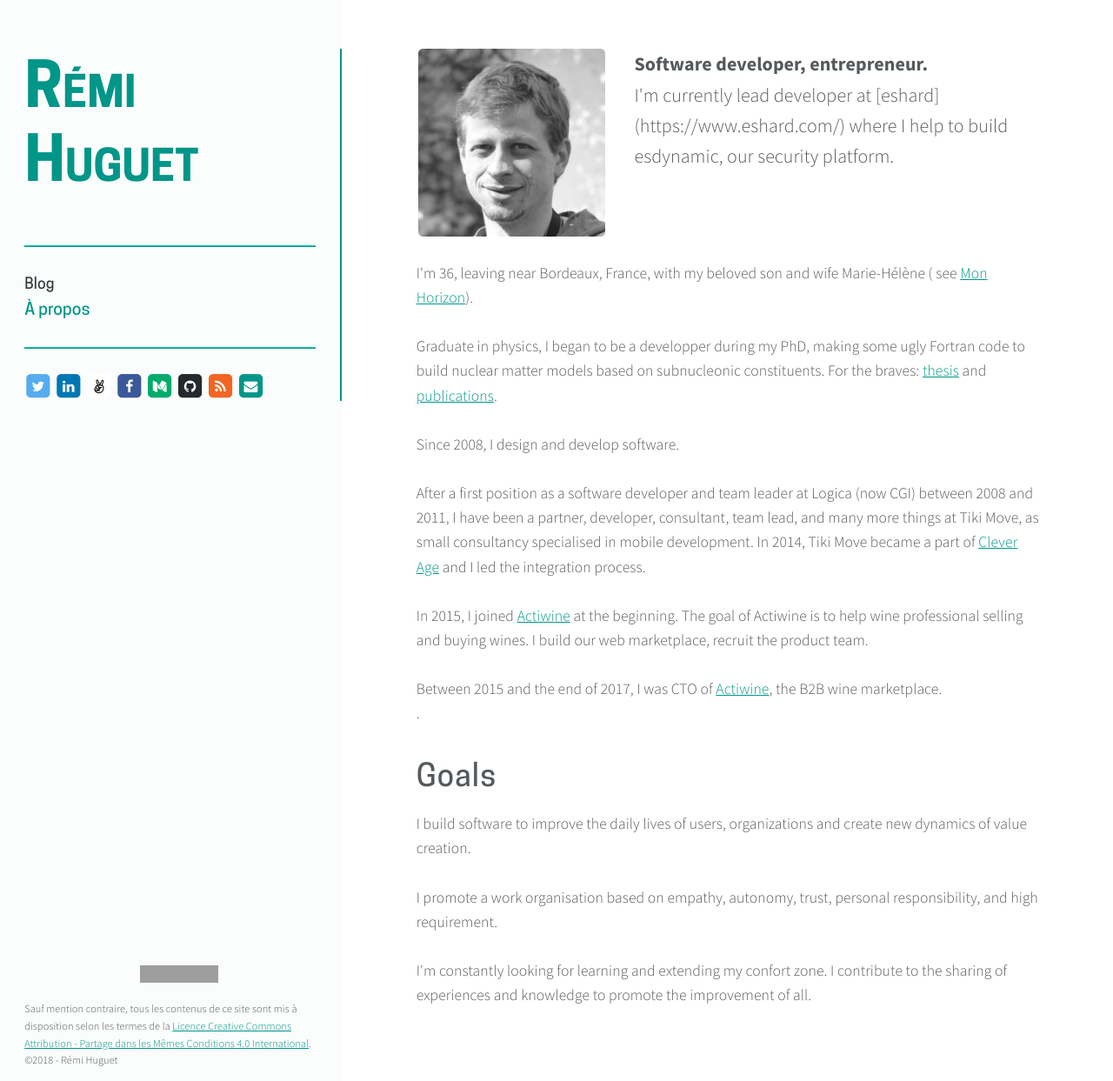
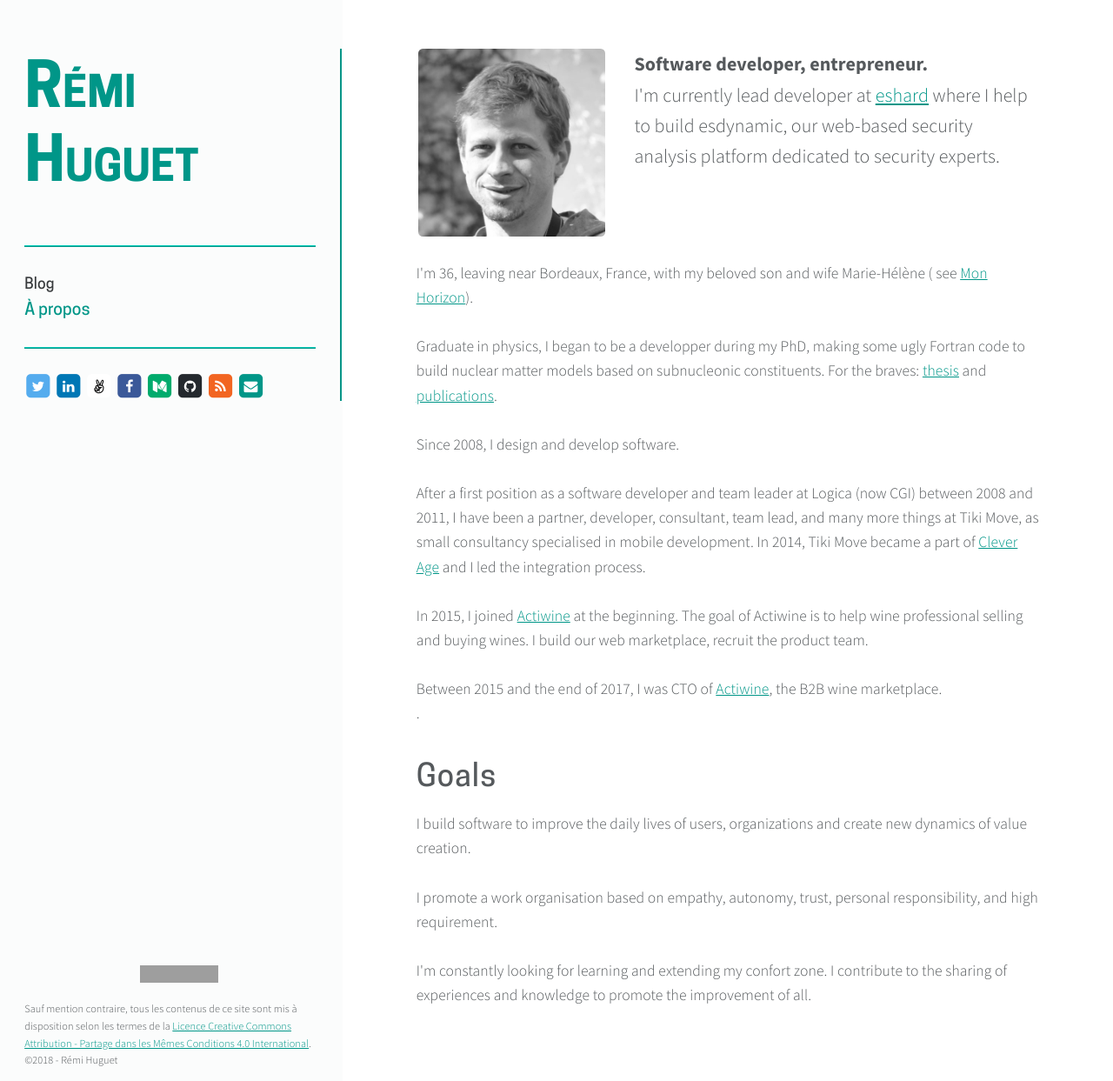
Before and after one commit to remihuguet/remihuguet.github.io, a Jekyll site: the page built from about.html, in a window 1280 px wide and 1243 px high. Shown: the whole window at 87% size. Built offline with Jekyll 4.4.1, drawn with Linux system fonts in a browser that asks for light colours; grey boxes are pictures that could not be loaded.

Commit message:
Fix about

```diff
--- a/about.html
+++ b/about.html
@@ -12,7 +12,7 @@ title: Rémi Huguet
         <div class="col-sm-8">
             <p class="lead">
                 <strong>Software developer, entrepreneur.</strong><br/>
-                I'm currently lead developer at [eshard](https://www.eshard.com/) where I help to build esdynamic, our security platform.
+                I'm currently lead developer at <a target="_blank" href="https://www.eshard.com/">eshard</a> where I help to build esdynamic, our web-based security analysis platform dedicated to security experts.
             </p>
         </div>
     </div>
```
